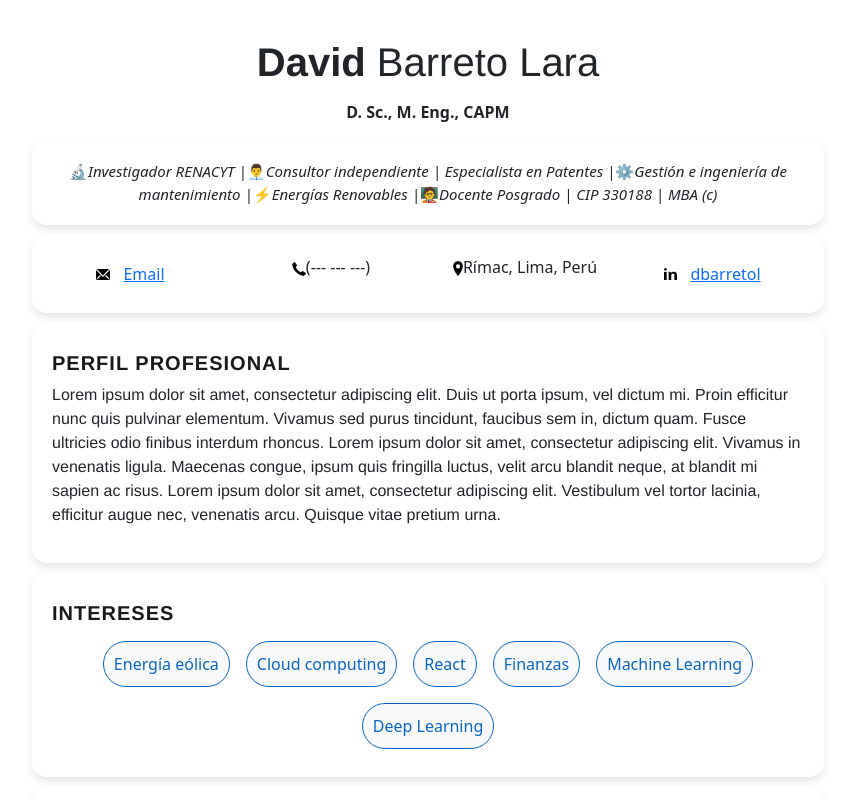
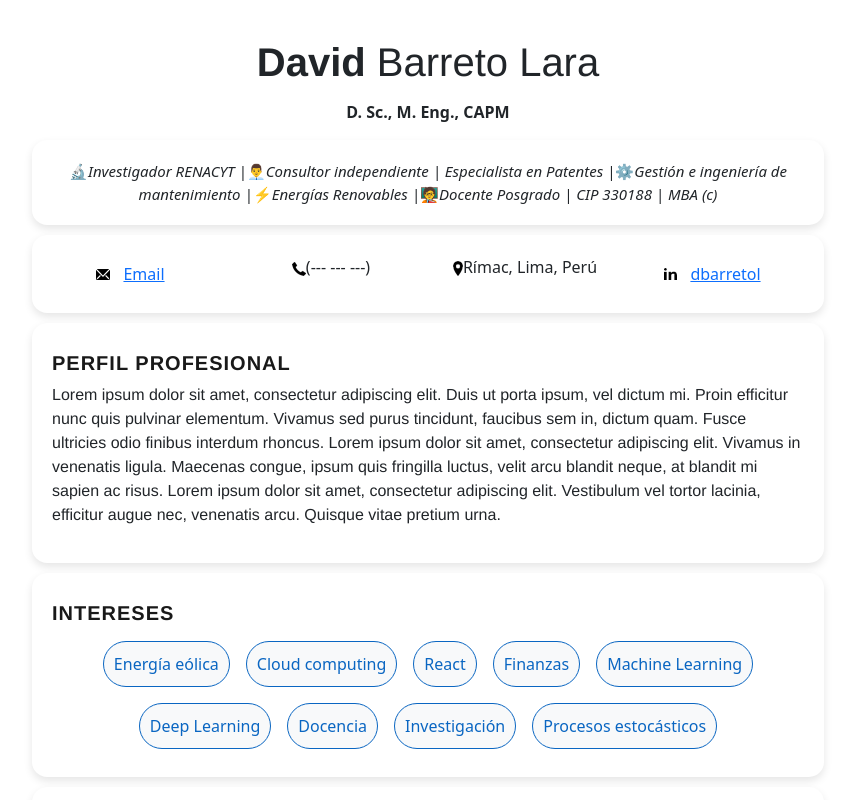
Before and after one commit to dbarretol/BioDBLara, a React (Vite) app: page / in a window 1280 px wide. Shown: the top 800 px of the page, without its empty margins (212-1066 px from the left). Built offline with nearby package versions, Linux system fonts and the light colour scheme.

Commit message:
Agregado: Sección intereses

```diff
--- a/src/sections/Interests.jsx
+++ b/src/sections/Interests.jsx
@@ -8,7 +8,10 @@ const intereses = [
     'React',
     'Finanzas',
     'Machine Learning',
-    'Deep Learning'
+    'Deep Learning',
+    'Docencia',
+    'Investigación',
+    'Procesos estocásticos'
 ];
 
 const Interests = () => {
```
